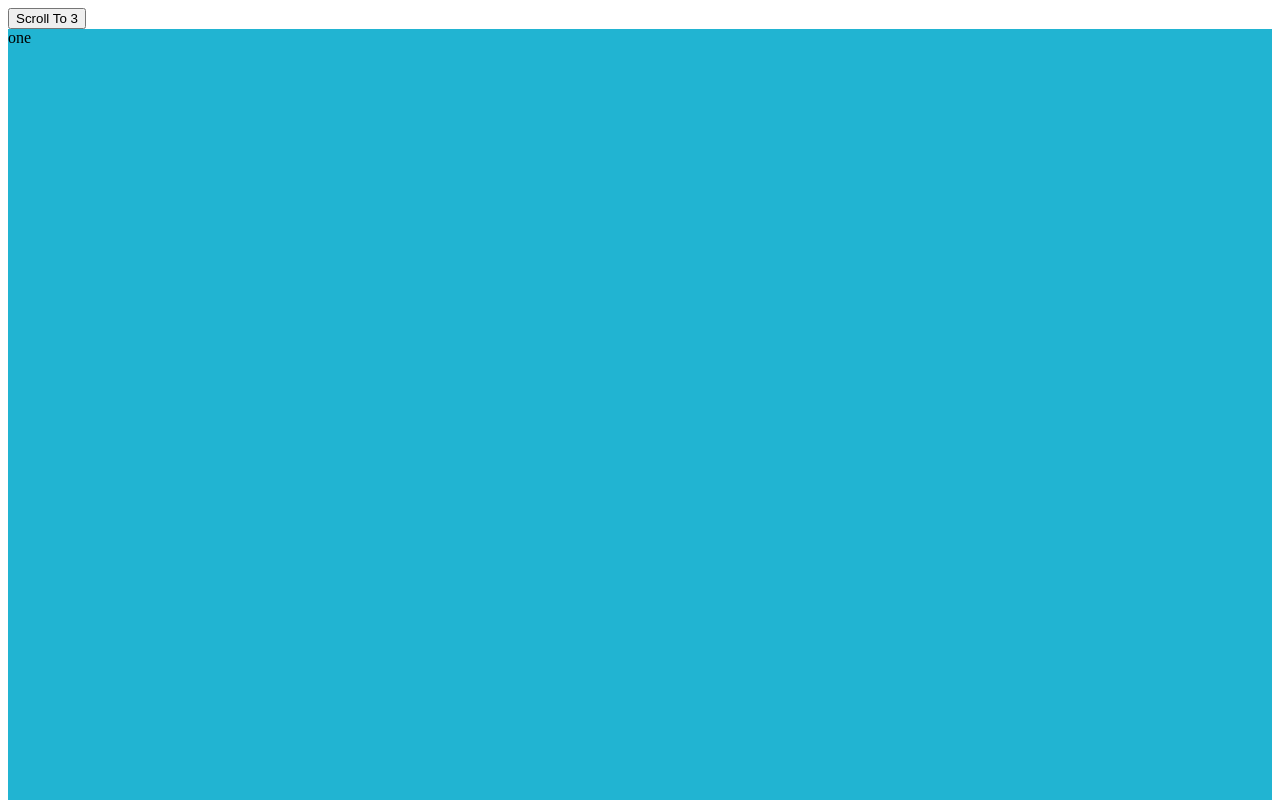
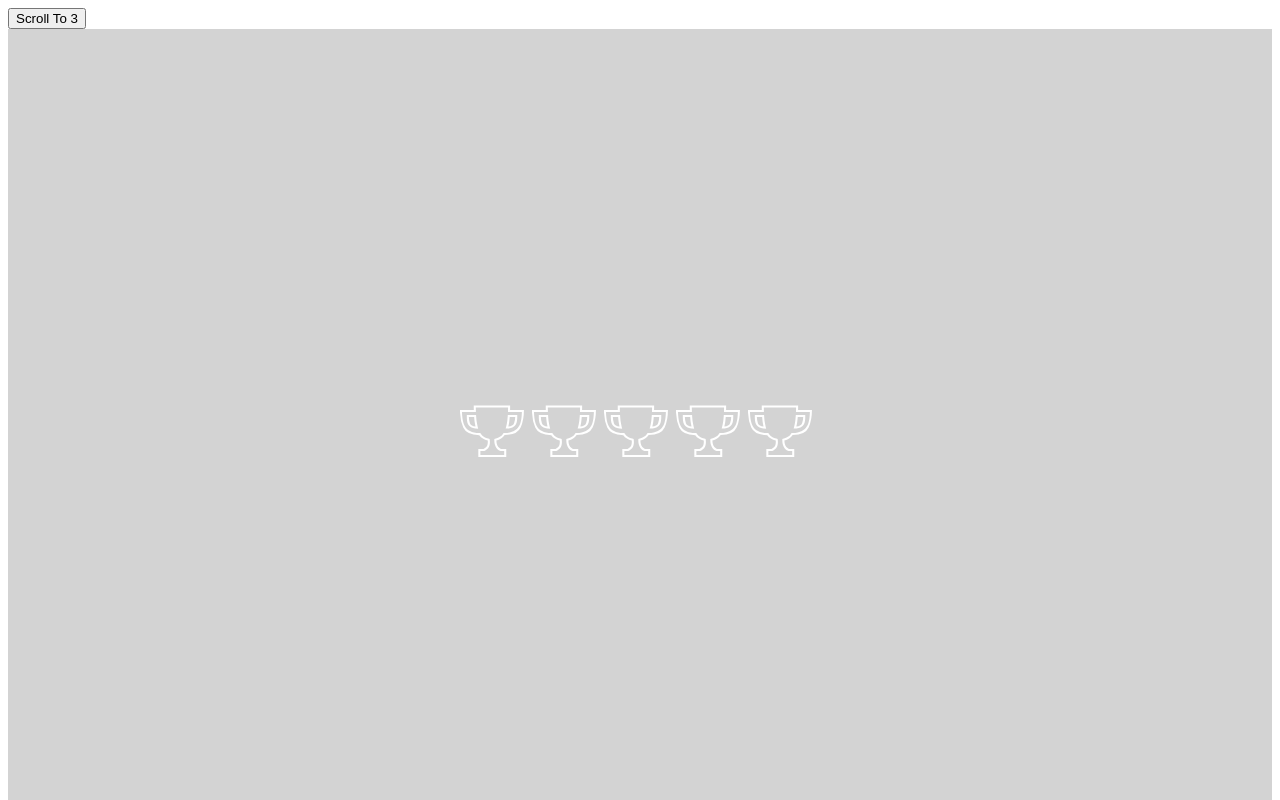
Before and after one commit to vibecode/react-feedback, a React (Create React App) app: page / in a window 1280 px wide. Shown: the top 800 px of the page. Built offline with nearby package versions, Linux system fonts and the light colour scheme.

Commit message:
add rating module

```diff
--- a/package.json
+++ b/package.json
@@ -4,10 +4,13 @@
   "private": true,
   "dependencies": {
     "lodash": "^4.17.11",
+    "node-sass": "^4.11.0",
+    "prop-types": "^15.7.1",
     "react": "^16.7.0",
     "react-dom": "^16.7.0",
     "react-redux": "^6.0.0",
-    "redux": "^4.0.1"
+    "redux": "^4.0.1",
+    "uuid": "^3.3.2"
   },
   "devDependencies": {
     "react-scripts": "2.1.3"
--- a/src/App.js
+++ b/src/App.js
@@ -1,47 +1,44 @@
 import React, { Component } from 'react'
+import { connect } from 'react-redux'
+import Rating from './components/Rating'
+import styles from './App.module.scss'
 
-const data = ['one', 'two', 'three', 'four']
 class App extends Component {
   constructor(props) {
     super(props)
 
-    for (let ele of data) {
-      this[ele] = React.createRef()
-      console.log(ele)
+    for (let ele of props.questions) {
+      this[ele.id] = React.createRef()
     }
   }
 
   scroll = () => {
     window.scrollTo({
-      top: this.three.current.offsetTop,
+      top: this['3'].current.offsetTop,
       left: 100,
       behavior: 'smooth'
     })
   }
 
   render() {
+    const { questions } = this.props
+
     return (
       <main>
         <button onClick={this.scroll}>Scroll To 3</button>
-        <ul style={{ listStyle: 'none', padding: 0, margin: 0 }}>
-          {data.map(el => (
-            <li
-              style={{
-                height: '100vh',
-                backgroundColor: `#${Math.floor(
-                  Math.random() * 16777215
-                ).toString(16)}`
-              }}
-              key={data}
-              ref={this[el]}
-            >
-              {el}
-            </li>
-          ))}
-        </ul>
+
+        {questions.map(({ id, type, total }) => (
+          <section className={styles.question_section} key={id} ref={this[id]}>
+            <Rating total={total} type={type} />
+          </section>
+        ))}
       </main>
     )
   }
 }
 
-export default App
+const mapStateToProps = state => ({
+  questions: state.questions
+})
+
+export default connect(mapStateToProps)(App)
--- /dev/null
+++ b/src/App.module.scss
@@ -0,0 +1,8 @@
+.question_section {
+  height: 100vh;
+  display: flex;
+  justify-content: center;
+  align-items: center;
+  background-color: lightgrey;
+  border-bottom: 1px dotted black;
+}
--- /dev/null
+++ b/src/components/Rating.js
@@ -0,0 +1,88 @@
+import React, { PureComponent } from 'react'
+import PropTypes from 'prop-types'
+import RenderIcon from '../icons/RenderIcon'
+import styles from './Rating.module.scss'
+import { v4 } from 'uuid'
+
+export class Rating extends PureComponent {
+  constructor(props) {
+    super(props)
+
+    this.state = {
+      boxes: new Array(props.total).fill(true).map((box, idx) => ({
+        id: v4(),
+        value: String(idx + 1),
+        checked: false
+      })),
+
+      answerValue: ''
+    }
+  }
+
+  static propTypes = {
+    total: PropTypes.number.isRequired,
+    type: PropTypes.string.isRequired,
+    submitRating: PropTypes.func.isRequired
+  }
+
+  handleChange = e => {
+    const { value } = e.target
+    const { boxes, answerValue } = this.state
+
+    const currentBox = boxes.find(box => box.value === value)
+
+    if (currentBox.value === answerValue && currentBox.checked) {
+      this.setState({
+        boxes: boxes.map(box => ({
+          ...box,
+          checked: false
+        })),
+        answerValue: ''
+      })
+
+      return
+    }
+
+    this.setState({
+      boxes: boxes.map(box => ({
+        ...box,
+        checked: box.value <= value
+      })),
+      answerValue: value
+    })
+  }
+
+  render() {
+    const { boxes, answerValue } = this.state
+    const { type } = this.props
+
+    return (
+      <form>
+        {boxes.map(({ id, value, checked }) => (
+          <div
+            key={id}
+            className={checked ? styles.box_wrapper_active : styles.box_wrapper}
+          >
+            <input
+              type="checkbox"
+              id={id}
+              value={value}
+              checked={checked}
+              onChange={this.handleChange}
+            />
+            <label
+              htmlFor={id}
+              className={
+                value === answerValue ? styles.label_anim : styles.label
+              }
+            >
+              <RenderIcon type={type} />
+            </label>
+          </div>
+        ))}
+      </form>
+    )
+  }
+}
+
+export default Rating
--- /dev/null
+++ b/src/components/Rating.module.scss
@@ -0,0 +1,75 @@
+form {
+  display: flex;
+}
+
+.box_wrapper {
+  margin-right: 8px;
+  width: 64px;
+  height: 64px;
+
+  input[type='checkbox'] {
+    display: none;
+  }
+
+  svg {
+    fill: white;
+    width: 100%;
+    height: 100%;
+  }
+
+  :global {
+    .symbolFill {
+      opacity: 0;
+      transition: opacity 0.2s ease-out;
+    }
+  }
+}
+
+.box_wrapper_active {
+  composes: box_wrapper;
+
+  :global {
+    .symbolFill {
+      opacity: 1;
+    }
+  }
+}
+
+.label {
+  display: block;
+  height: 64px;
+  width: 64px;
+  position: absolute;
+}
+
+.label_anim {
+  composes: label;
+}
+
+.label_anim :global {
+  .symbolFill {
+    :local {
+      opacity: 1;
+      animation-name: flash;
+      animation-duration: 0.5s;
+    }
+  }
+}
+
+.label:hover:not(.label_anim) :global .symbolFill {
+  display: block;
+  opacity: 0.2;
+}
+
+@keyframes flash {
+  from,
+  50%,
+  to {
+    opacity: 1;
+  }
+
+  25%,
+  75% {
+    opacity: 0;
+  }
+}
--- /dev/null
+++ b/src/icons/RenderIcon.js
@@ -0,0 +1,13 @@
+import React from 'react'
+import { ReactComponent as Bowl } from './bowl.svg'
+
+function RenderIcon({ type }) {
+  switch (type) {
+    case 'BOWL':
+      return <Bowl />
+    default:
+      break
+  }
+}
+
+export default RenderIcon
--- a/src/reducers/index.js
+++ b/src/reducers/index.js
@@ -1,3 +1,6 @@
 import { combineReducers } from 'redux'
+import questions from './questions'
 
-export default combineReducers({ data: (state = {}) => state })
+export default combineReducers({
+  questions
+})
--- /dev/null
+++ b/src/reducers/questions.js
@@ -0,0 +1,40 @@
+import { v4 } from 'uuid'
+
+const initialState = [
+  {
+    id: v4(),
+    type: 'BOWL',
+    text: 'Design of the site',
+    answered: false,
+    total: 5,
+    recieved: 0
+  },
+  {
+    id: v4(),
+    type: 'BOWL',
+    text: 'Design of the site',
+    answered: false,
+    total: 5,
+    recieved: 0
+  },
+  {
+    id: v4(),
+    type: 'BOWL',
+    text: 'Design of the site',
+    answered: false,
+    total: 5,
+    recieved: 0
+  }
+]
+
+const questions = (state = initialState, { type, payload }) => {
+  switch (type) {
+    case 'lol':
+      return state
+
+    default:
+      return state
+  }
+}
+
+export default questions
```
Also changed, not shown: src/components/Question.js (added), src/icons/bowl.svg (added), 1 other file (tests, documents, lock files or other folders).
